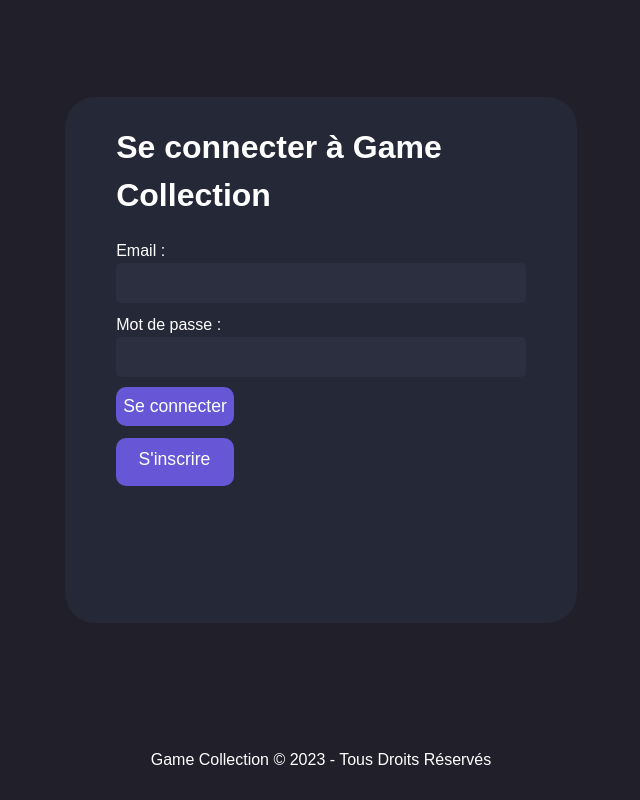
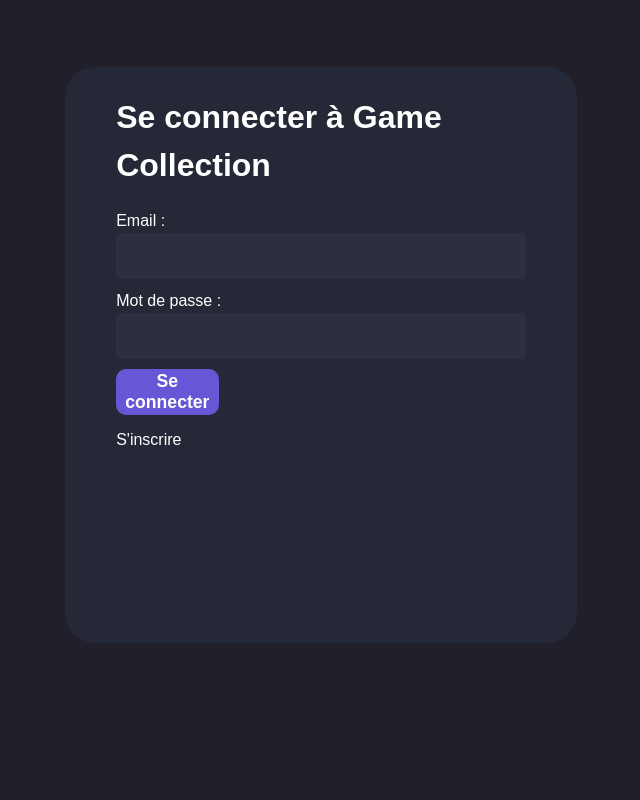
Before and after one commit to Lymiio/game_collection, a PHP site: page /views/connexionView.php in a window 1280 px wide. Shown: the whole page, without its empty margins (319-959 px from the left). Run offline with PHP 8.4, Linux system fonts and the light colour scheme.

Commit message:
Update connection file (Corentyn HAYER)
Add changes in the CSS file, and changes in the view file in order to takes in account the changes.

```diff
--- a/assets/css/connection.css
+++ b/assets/css/connection.css
@@ -1,7 +1,8 @@
 /* ============================== GLOBAL STYLE FOR THE MAIN ============================== */
 main {
+  margin-top: 35px;
   background-color: #211f2a;
-  height: 90vh;
+  height: 80vh;
   display: flex;
   justify-content: center;
   align-items: center;
@@ -10,7 +11,7 @@ main {
 /* ============================== GLOBAL STYLE FOR THE CONTAINER ============================== */
 .container {
   width: 40%;
-  height: 73%;
+  height: 90%;
   display: flex;
   flex-direction: column;
   border-radius: 30px;
@@ -56,11 +57,12 @@ input:focus {
 /* ============================== GLOBAL STYLE FOR THE BUTTON ============================== */
 button {
   border: none;
-  width: 23%;
+  width: 20%;
   height: 30%;
   margin-top: 2%;
   margin-left: 10%;
   border-radius: 10px;
+  font-weight: 600;
   font-size: 110%;
   background-color: #6757d6;
   color: white;
@@ -68,25 +70,7 @@ button {
   transition: 0.5s ease-in-out;
 }
 
-a {
-  border: none;
-  width: 23%;
-  height: 6vh;
-  text-align: center;
-  padding-left: 1.75vw;
-  margin-top: 2%;
-  padding-top: 1vh;
-  margin-left: 10%;
-  border-radius: 10px;
-  font-size: 110%;
-  background-color: #6757d6;
-  color: white;
-  cursor: pointer;
-  transition: 0.5s ease-in-out;
-}
-
-button:hover,
-a:hover {
+button:hover {
   background-color: #4e3fb4;
 }
 
--- a/views/connexionView.php
+++ b/views/connexionView.php
@@ -3,11 +3,10 @@
 
 <head>
     <meta charset="UTF-8">
+    <title>Game Collection | Connexion</title>
     <meta name="viewport" content="width=device-width, initial-scale=1.0">
     <link rel="stylesheet" href="../assets/css/global.css">
     <link rel="stylesheet" href="../assets/css/connection.css">
-    <link rel="shortcut icon" href="../assets/img/logo.png" type="image/x-icon">
-    <title>Game Collection | Connexion</title>
 </head>
 
 <body>
@@ -19,7 +18,7 @@
 
             <form action="../controllers/connexionController.php" method="POST">
                 <label for="email">Email :</label>
-                <input type="text" name="email" id="email" required>
+                <input type="text" name="email" required>
 
                 <label for="password">Mot de passe :</label>
                 <input type="password" name="password" id="password" required>
@@ -31,9 +30,6 @@
         </div>
     </main>
 
-    <footer>
-        <p>Game Collection &copy; 2023 - Tous Droits Réservés</p>
-    </footer>
 </body>
 
 </html>
```
